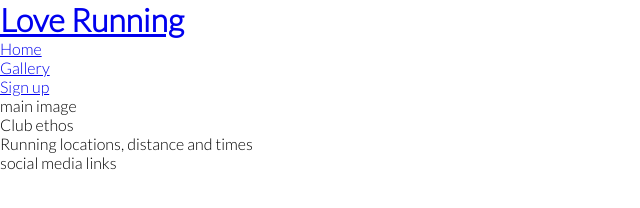
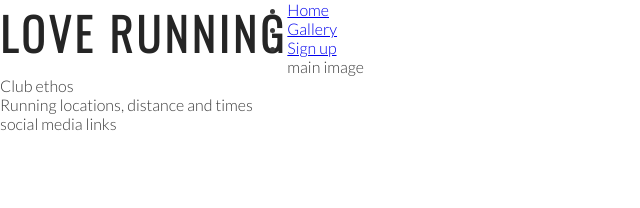
Before and after one commit to Karol2401/love-running, a plain HTML site: page index.html in a window 1280 px wide. Shown: the whole page, without its empty margins (0-640 px from the left). Drawn offline with nearby package versions, Linux system fonts and the light colour scheme.

Commit message:
Add style for headings and logo

```diff
--- a/assets/css/style.css
+++ b/assets/css/style.css
@@ -9,4 +9,20 @@
 body {
     font-family: Lato, sans-serif;
     font-weight: 300;
+    color: #3a3a3a
+
 }
+
+/* headings and logo* */
+
+h1, h2 {
+    font-family: Oswald, sans-serif;
+    text-transform: uppercase;
+    letter-spacing: 4px;
+    color: #252525;
+}
+
+#logo {
+    float: left;
+    font-size: 280%;
+}
--- a/index.html
+++ b/index.html
@@ -13,7 +13,7 @@
 <body>
     <header>
         <a href="index.html">
-            <h1>Love Running</h1>
+            <h1 id="logo">Love Running</h1>
         </a>
         <nav>
             <ul>
```
